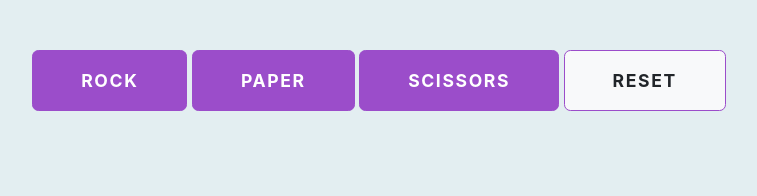
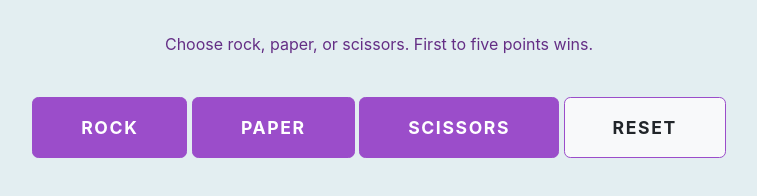
Before and after one commit to alexkrewson/rock-paper-scissors, a plain HTML site: page index.html in a window 1280 px wide. Shown: the whole page, without its empty margins (261-1018 px from the left). Drawn offline with nearby package versions, Linux system fonts and the light colour scheme.

Commit message:
Added text on tope

```diff
--- a/index.html
+++ b/index.html
@@ -19,6 +19,14 @@
     margin-left:auto;
     margin-right:auto;
     color: #642e85;
+  }
+
+  .info {
+    margin-top: 32px;
+    margin-left:auto;
+    margin-right:auto;
+    color: #642e85;
+    text-align: center;
   }
 
   #summary {
@@ -45,7 +53,7 @@
     text-decoration: none;
     text-transform: uppercase;
     white-space: nowrap;
-    margin-top: 50px;
+    margin-top: 25px;
   }
 
   #reset {
@@ -63,7 +71,7 @@
     text-decoration: none;
     text-transform: uppercase;
     white-space: nowrap;
-    margin-top: 50px;
+    margin-top: 25px;
 
   }
 
@@ -77,6 +85,7 @@
 </head>
 <body>
 
+  <p class = 'info'>Choose rock, paper, or scissors. First to five points wins.</p>
 
   <div style='text-align:center'>
     <button id = 'rock' class='btn btn-light choice'>rock</button>
```
